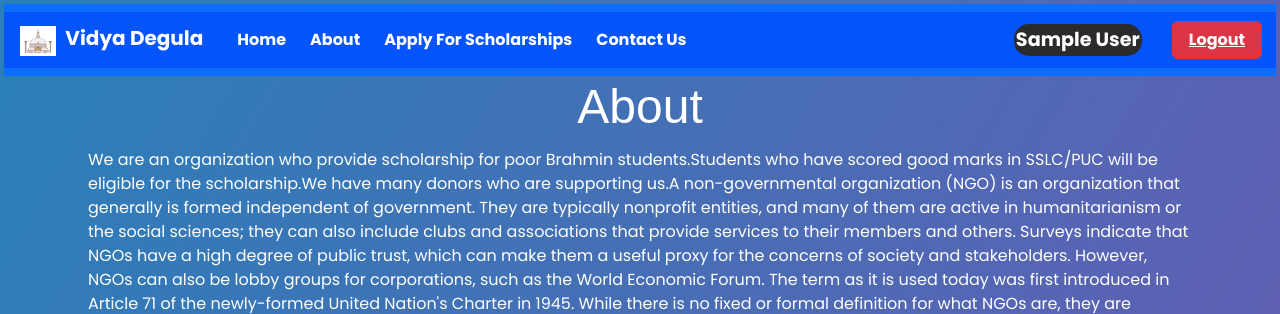
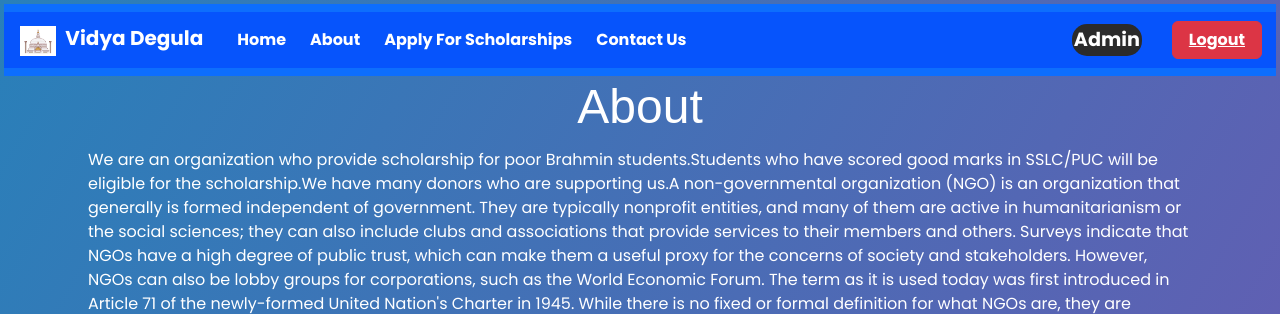
Before and after one commit to AjayNagarajM23/MultiPage-Responsive-Website-Using-Django, a Django app: page /about in a window 1280 px wide. Shown: the top 314 px of the page. Run offline with Django 4.2, Linux system fonts and the light colour scheme; the visitor is signed in with stand-in values (Sample User, id 1).

```diff
--- a/templates/base.html
+++ b/templates/base.html
@@ -70,10 +70,10 @@
                     <a class="nav-link active" href="/conus"><b>Contact Us</b></a>
                 </li>
             </ul>
-            {% if user.is_authenticated %}
+            {% if user.is_authenticated and user.is_staff %}
+                <label style="background-color: #2b2b2b;font-weight: bolder ; border-radius: 15px ; color: white;font-size: larger">Admin</label>
+            {% elif user.is_authenticated %}
                 <label style="background-color: #2b2b2b;font-weight: bolder ; border-radius: 15px ; color: white;font-size: larger">{{ user.first_name }} {{ user.last_name }}</label>
-            {% elif user.is_staff %}
-                <label style="background-color: #2b2b2b;font-weight: bolder ; border-radius: 15px ; color: white;font-size: larger">Admin</label>
             {% endif %}
 
             {% if user.is_authenticated %}
```
